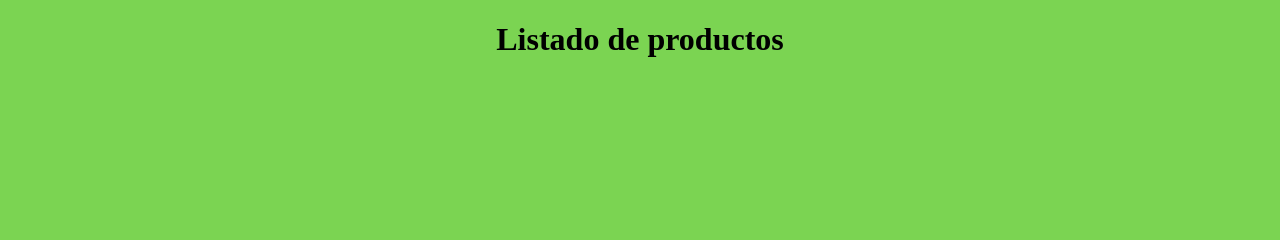
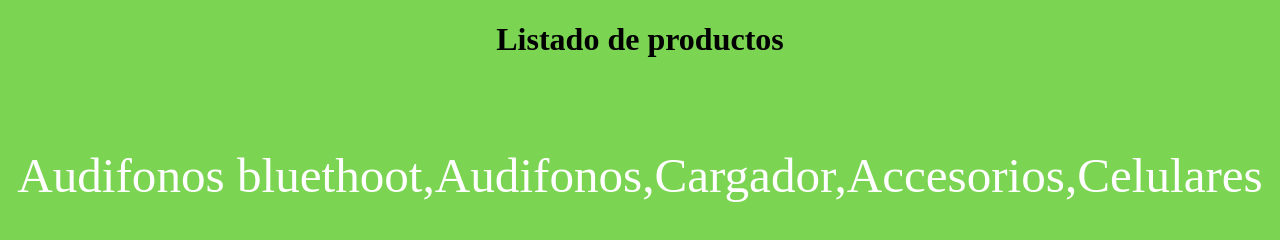
Before and after one commit to BrendaBriseuo/TiendaEnJavaScript, a plain HTML site: page productos.html in a window 1280 px wide. Drawn offline with Linux system fonts and the light colour scheme.

Commit message:
Update productos.html

```diff
--- a/productos.html
+++ b/productos.html
@@ -4,7 +4,7 @@
     <meta charset="UFT-8"/>
     <title>Arreglos</title>
 
-<script src="../../Desktop/TiendaEnJavaScript/arreglos.js" language="javascript" type="text/javascript"></script>
+<script src="../../TiendaEnJavaScript/arreglos.js" language="javascript" type="text/javascript"></script>
 </head>
 <body style="background-color: rgb(123, 212, 82);text-align: center;">
 
```
